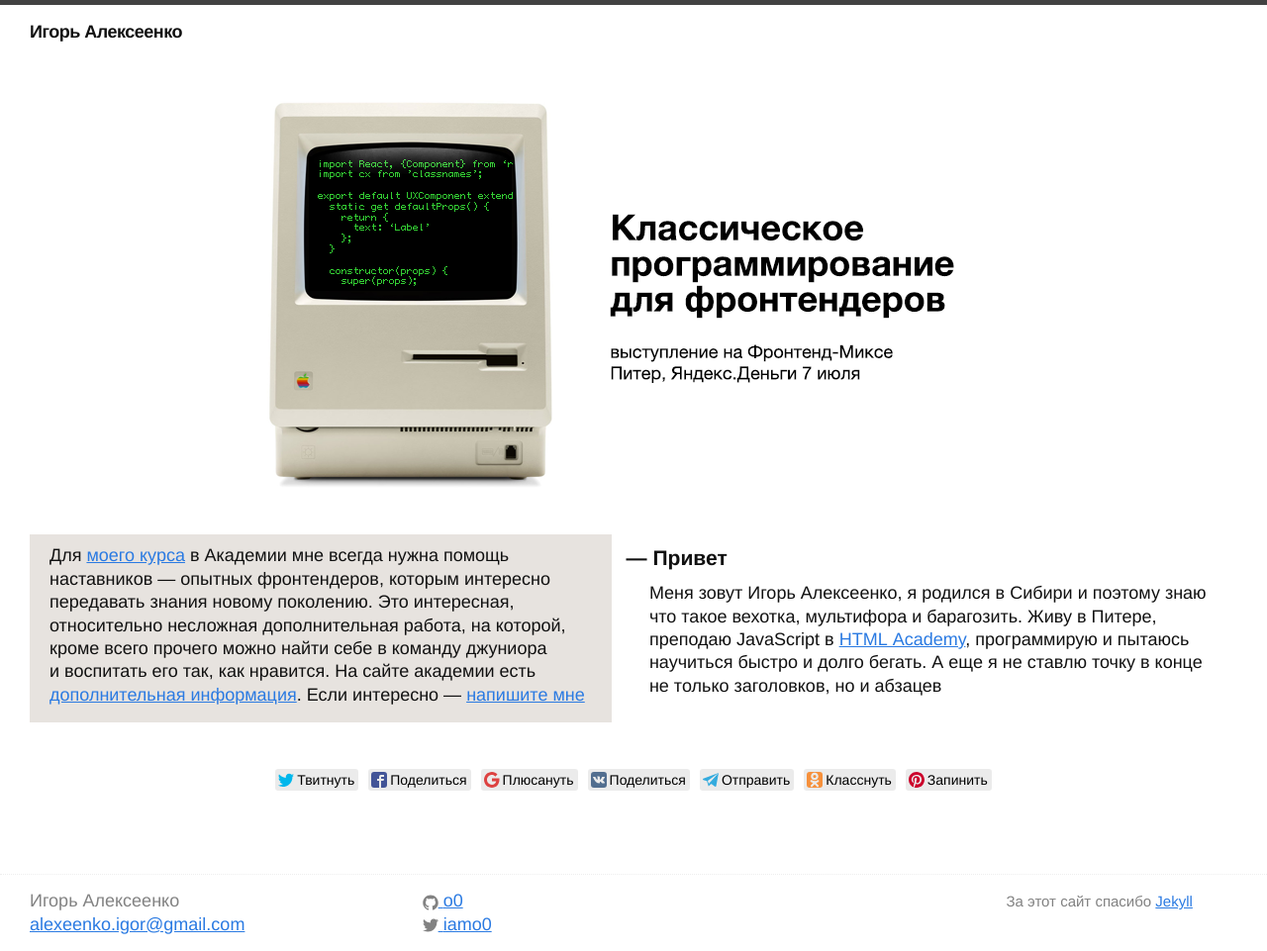
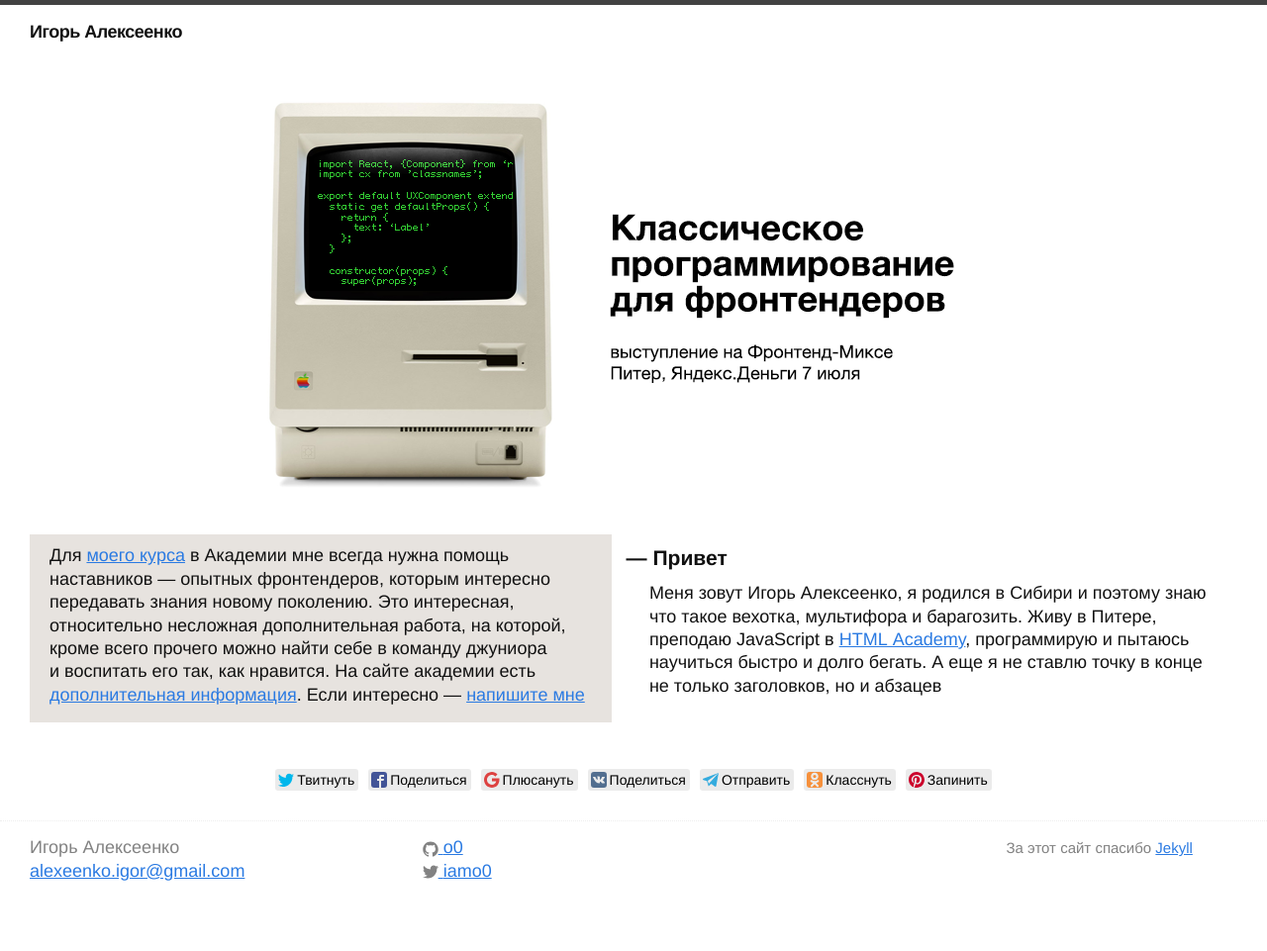
Before and after one commit to o0/o0.github.io, a Jekyll site: the page built from index.html, in a window 1280 px wide. Shown: the whole page at 99% size. Built offline with Jekyll 4.4.1, drawn with Linux system fonts in a browser that asks for light colours; comment, search, counter and statistics services are not loaded; after the commit the page ends 907 px from its top, so only the background shows below that.

Commit message:
Minor: reduce space for footer

```diff
--- a/_sass/_layout.scss
+++ b/_sass/_layout.scss
@@ -107,7 +107,7 @@ a.site-title {
 .page-content {
   box-sizing: border-box;
   min-height: 100%;
-  padding-bottom: 9em;
+  padding-bottom: 6em;
   position: relative;
 }
 
```
